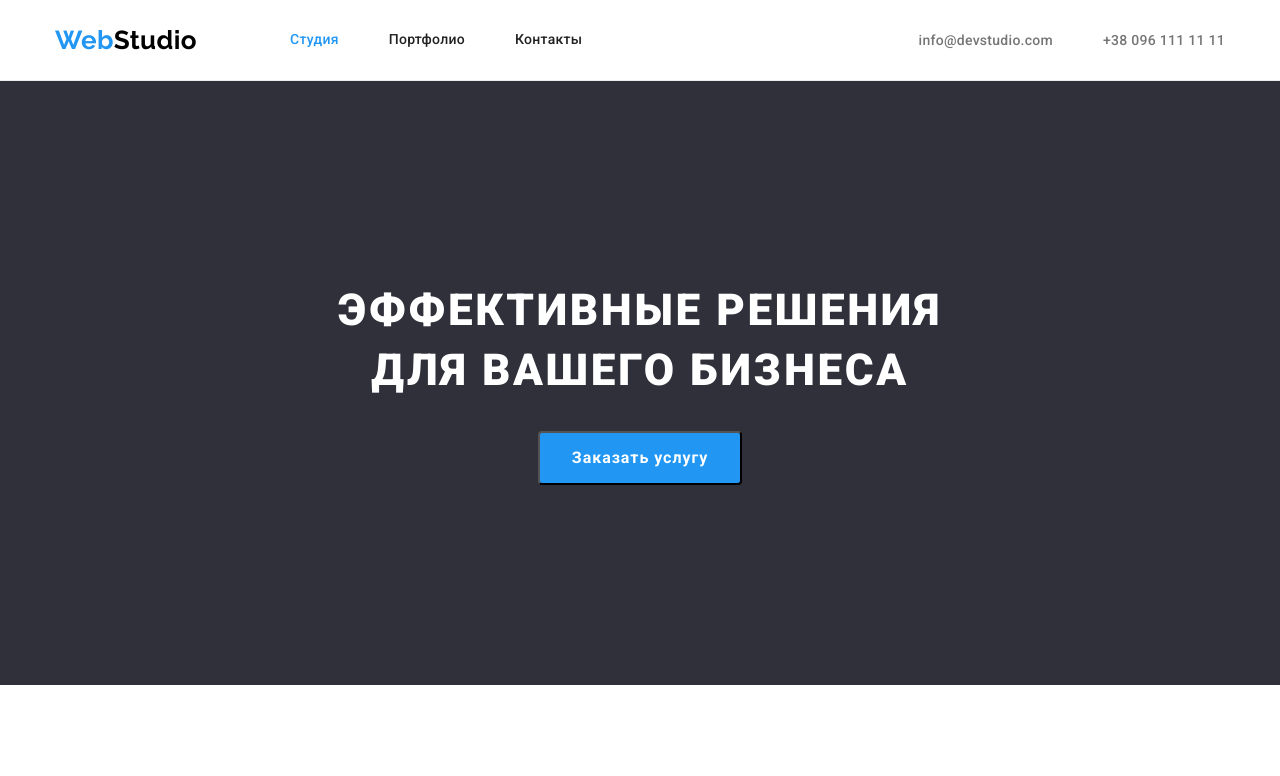
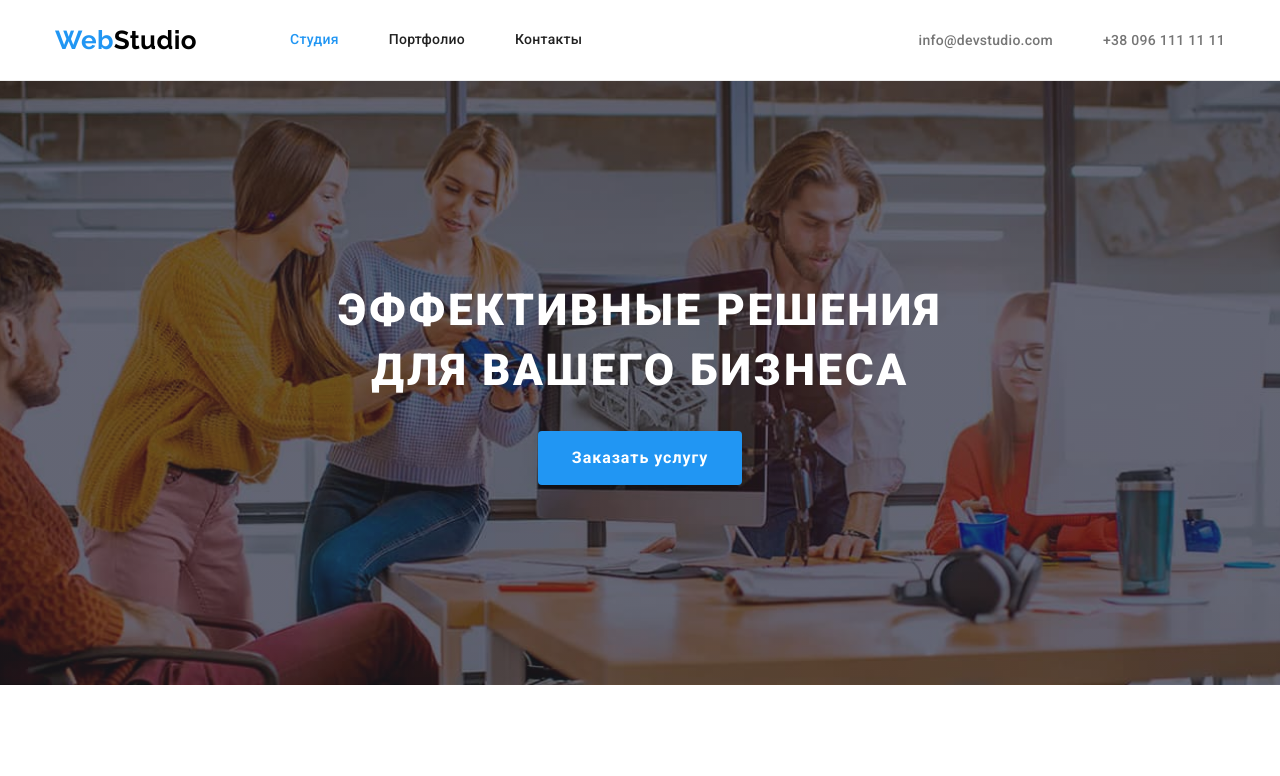
Before and after one commit to Annaivv/goit-markup-hw-04, a plain HTML site: page index.html in a window 1280 px wide. Shown: the top 776 px of the page. Drawn offline with nearby package versions, Linux system fonts and the light colour scheme.

Commit message:
hero bg image added

```diff
--- a/css/styles.css
+++ b/css/styles.css
@@ -181,8 +181,17 @@ body {
 .hero {
     padding-top: 200px;
     padding-bottom: 200px;
+    margin-left: auto;
+    margin-right: auto;
+    max-width: 1600px;
+    min-height: 600px;
 
     text-align: center;
+
+    background-image: linear-gradient(to right, rgba(47, 48, 58, 0.4), rgba(47, 48, 58, 0.4)), url('../images/hero.jpg');
+    background-repeat: no-repeat;
+    background-size: cover;
+    background-position: center;
 }
 
 .hero-title {
@@ -204,6 +213,9 @@ body {
 
     color: #FFFFFF;
     background-color: var(--accent-color);
+    border-color: transparent;
+    box-shadow: 0px 4px 4px rgba(0, 0, 0, 0.15);
+
     font-weight: 700;
     line-height: 1.88;
     letter-spacing: 0.06em;
```
Also changed, not shown: images/hero.jpg (added).
